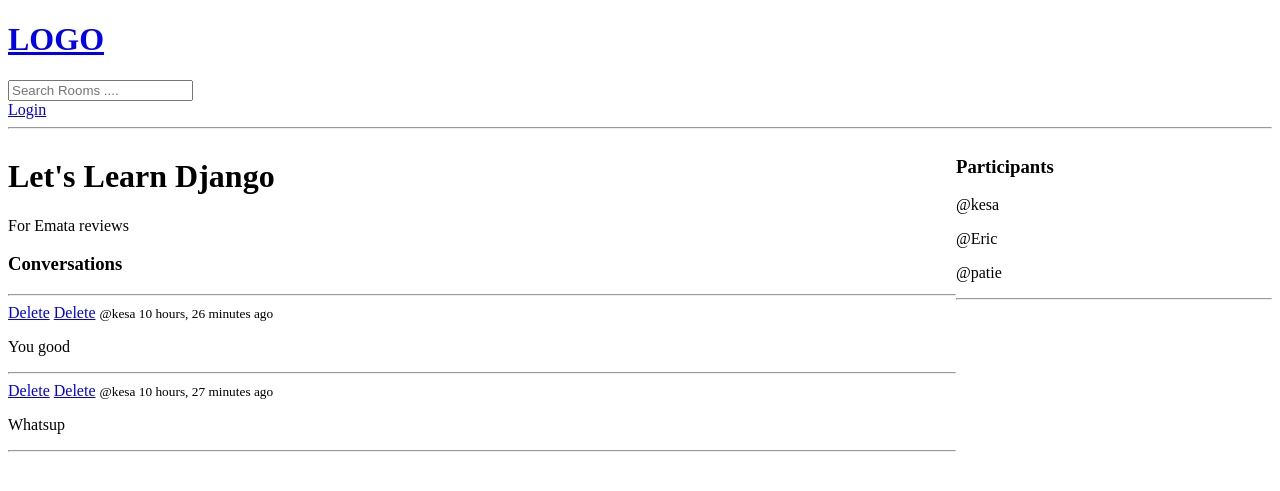
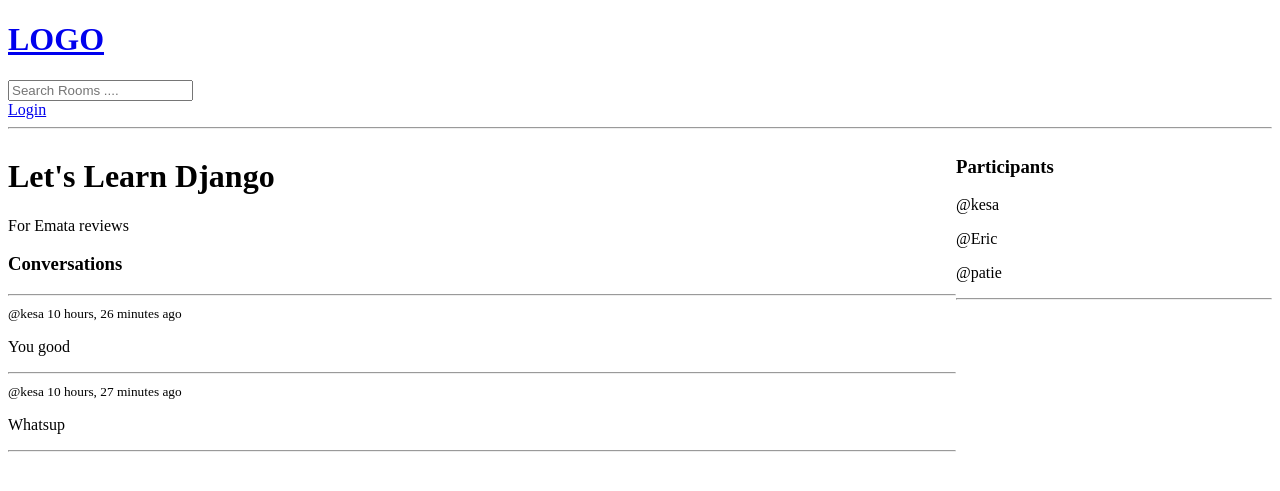
Before and after one commit to KESA24/django_social_network, a Django app: page /room/1/ in a window 1280 px wide. Shown: the top 491 px of the page. Run offline with Django 4.2, Linux system fonts and the light colour scheme; data comes from the database, SQL or seed files in the repository; both versions use the stored data as it was after the commit.

Commit message:
Added messages CRUD

```diff
--- a/studybud/base/templates/base/home.html
+++ b/studybud/base/templates/base/home.html
@@ -4,7 +4,7 @@
 <style>
     .home-container {
         display: grid;
-        grid-template-columns: 1fr 3fr;
+        grid-template-columns: 1fr 3fr 1fr;
     }
 </style>
 
@@ -41,6 +41,10 @@
     </div>
 
 </div>
+
+<div >
+    <h3> Recent Activity </h3>
+</div>
 </div>
 
 {% endblock %}
--- a/studybud/base/templates/base/room.html
+++ b/studybud/base/templates/base/room.html
@@ -19,8 +19,9 @@
     <hr>
     {% for message in room_messages %}
         <div>
-            <a href="{% url 'delete-message' %}">Delete</a>
-            <a href="{% url 'edit-message' %}">Delete</a>
+            {% if request.user == message.user %}
+            <a href="{% url 'delete-message' message.id %}">Delete</a>
+            {% endif %}
             <small>@{{message.user}} {{message.created | timesince}} ago</small>
             <p>{{message.body}}</p>
             <hr>
--- a/studybud/base/urls.py
+++ b/studybud/base/urls.py
@@ -11,5 +11,7 @@ urlpatterns = [
 
     path('create-room', views.createRoom, name="create-room"),
     path('update-room/<str:pk>/', views.updateRoom, name="update-room"),
-    path('delete-room/<str:pk>/', views.deleteRoom, name="delete-room")
+    path('delete-room/<str:pk>/', views.deleteRoom, name="delete-room"),
+
+    path('delete-message/<str:pk>/', views.deleteMessage, name="delete-message")
 ]
--- a/studybud/base/views.py
+++ b/studybud/base/views.py
@@ -67,6 +67,8 @@ def home(request):
         )
     topics = Topic.objects.all()
     room_count = rooms.count()
+
+
     context = {'rooms': rooms, 'topics': topics, 'room_count': room_count}
     return render(request, 'base/home.html', context)
 
@@ -127,3 +129,16 @@ def deleteRoom(request, pk):
         room.delete()
         return redirect('home')
     return render(request, 'base/delete.html', {'obj': room})
+
+
+@login_required(login_url='/login')
+def deleteMessage(request, pk):
+    message = Message.objects.get(id=pk)
+
+    if request.user != message.user:
+        return HttpResponse('Your are not allowed here!!')
+
+    if request.method == 'POST':
+        message.delete()
+        return redirect('home')
+    return render(request, 'base/delete.html', {'obj': message})
```
Also changed, not shown: studybud/db.sqlite3.
